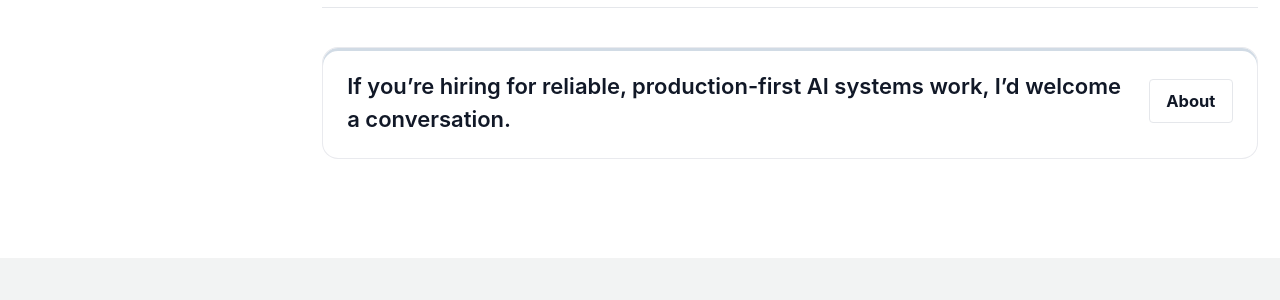
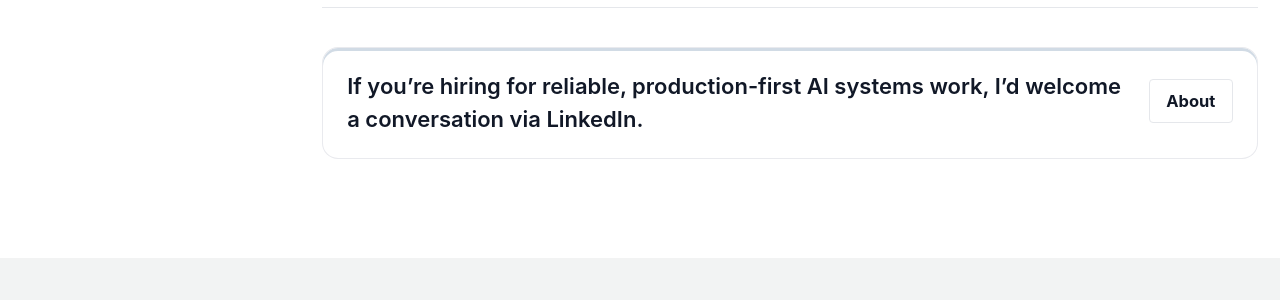
Before and after one commit to ReginaOfTech/ReginaOfTech.github.io, a Jekyll site: the page built from index.md, in a window 1280 px wide. Shown: the part 1579-1879 px from the top of the page. Built offline with Jekyll 4.4.1, drawn with Linux system fonts in a browser that asks for light colours; cached includes are drawn as plain includes.

Commit message:
add linkedin lines

```diff
--- a/index.md
+++ b/index.md
@@ -73,7 +73,7 @@ classes: wide
 
 <div class="cta-bar">
   <div class="cta-text">
-    If you’re hiring for reliable, production-first AI systems work, I’d welcome a conversation.
+    If you’re hiring for reliable, production-first AI systems work, I’d welcome a conversation via LinkedIn.
   </div>
   <div class="cta-actions">
     <a class="btn btn--inverse" href="/about/">About</a>
```
Also changed, not shown: _pages/about.md (+2 -0 lines).
